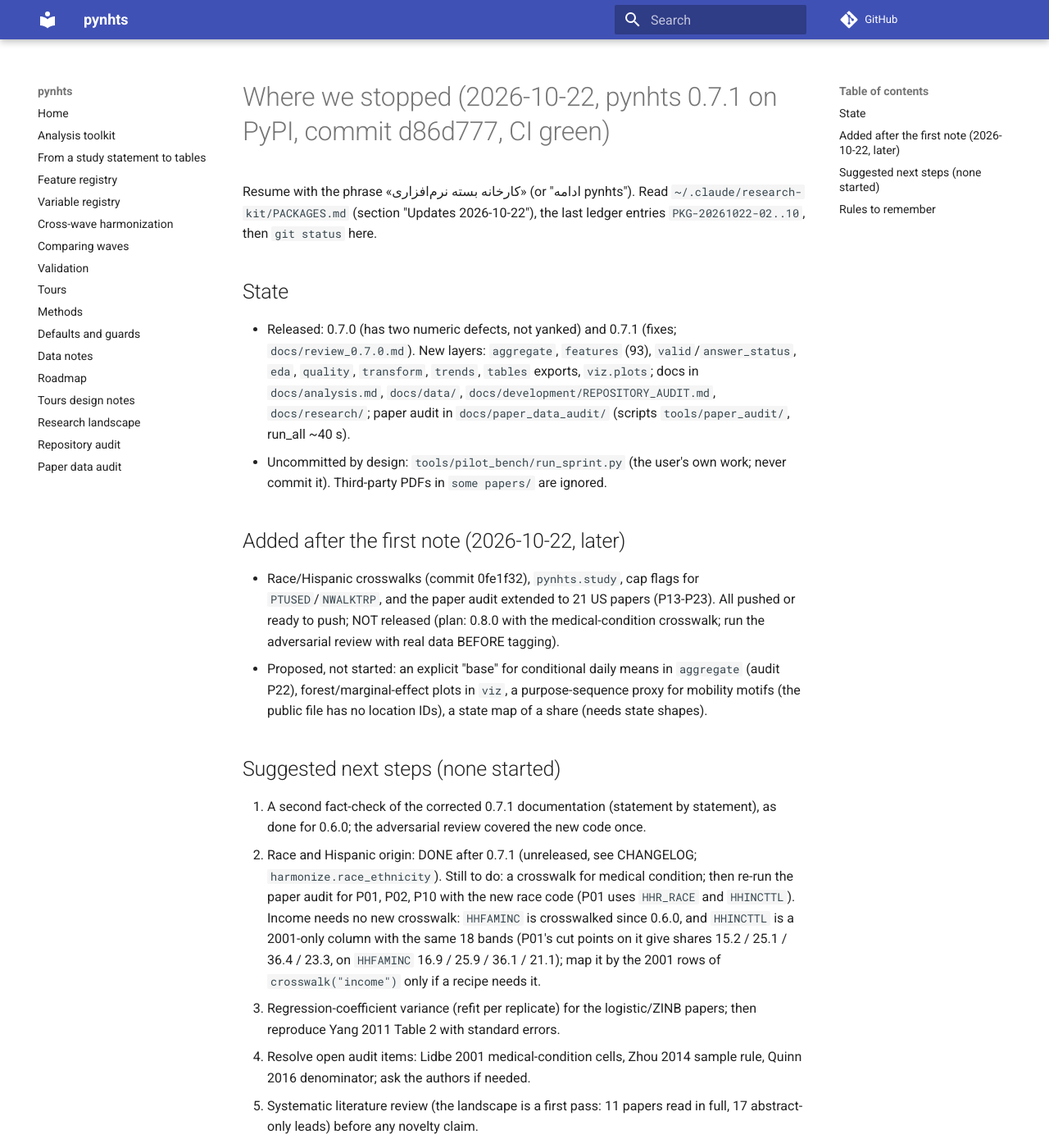
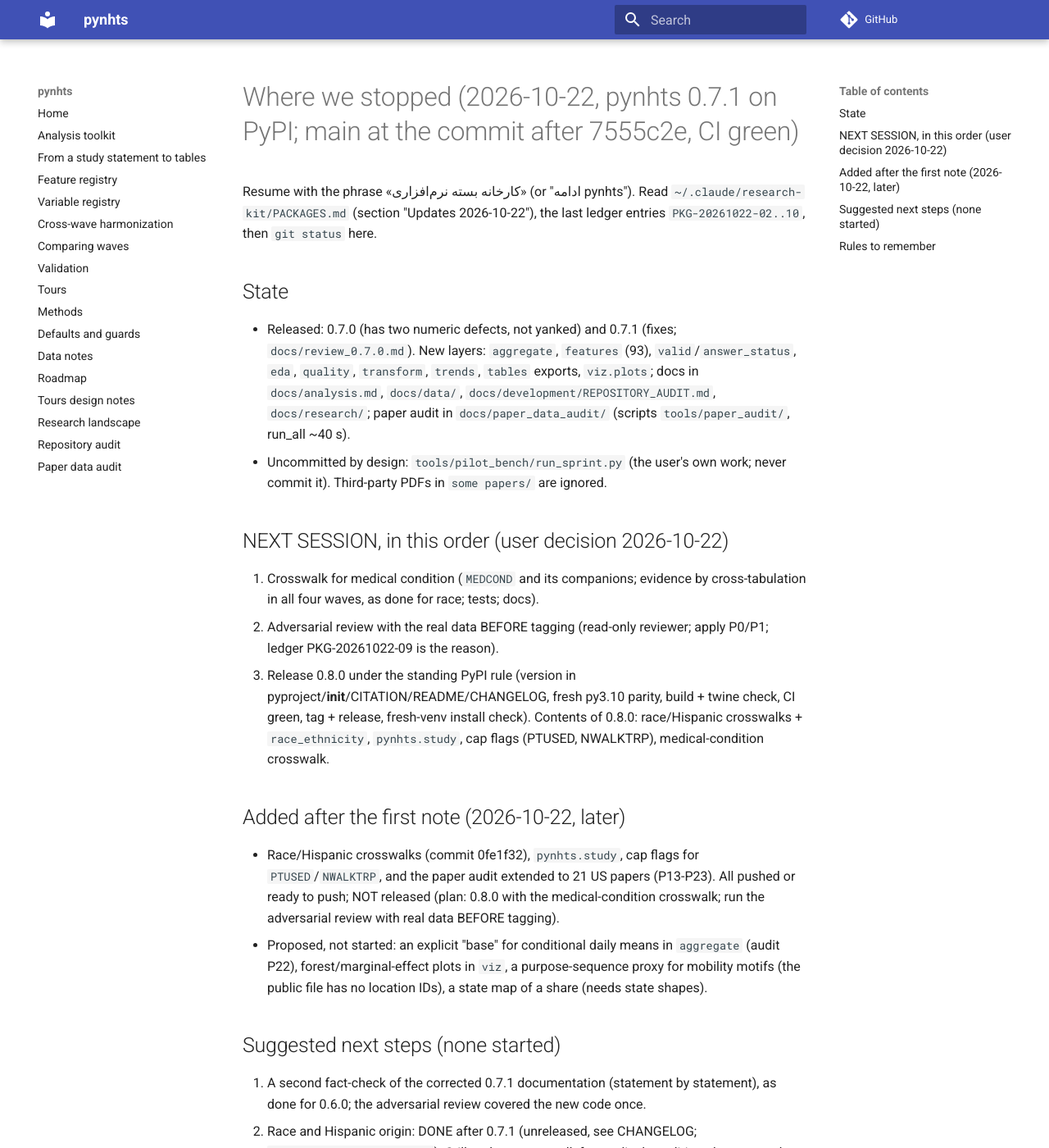
Before and after one commit to sabernaseralavi-60/pynhts, an MkDocs documentation site: the page built from docs/development/NEXT_SESSION.md, in a window 1280 px wide and 1400 px high. Shown: the whole window at 82% size. Built offline with MkDocs 1.6.1 and Material for MkDocs 9.7.7, drawn with Linux system fonts in a browser that asks for light colours; comment, search, counter and statistics services are not loaded.

Commit message:
docs: NEXT_SESSION plan (medical-condition crosswalk, adversarial review, release 0.8.0)
Co-Authored-By: Claude Sonnet 5.5 <noreply@anthropic.com>

```diff
--- a/docs/development/NEXT_SESSION.md
+++ b/docs/development/NEXT_SESSION.md
@@ -1,4 +1,4 @@
-# Where we stopped (2026-10-22, pynhts 0.7.1 on PyPI, commit d86d777, CI green)
+# Where we stopped (2026-10-22, pynhts 0.7.1 on PyPI; main at the commit after 7555c2e, CI green)
 
 Resume with the phrase «کارخانه بسته نرم‌افزاری» (or "ادامه pynhts"). Read `~/.claude/research-kit/PACKAGES.md` (section "Updates 2026-10-22"),
 the last ledger entries `PKG-20261022-02..10`, then `git status` here.
@@ -8,6 +8,12 @@ the last ledger entries `PKG-20261022-02..10`, then `git status` here.
   `valid`/`answer_status`, `eda`, `quality`, `transform`, `trends`, `tables` exports, `viz.plots`; docs in `docs/analysis.md`, `docs/data/`,
   `docs/development/REPOSITORY_AUDIT.md`, `docs/research/`; paper audit in `docs/paper_data_audit/` (scripts `tools/paper_audit/`, run_all ~40 s).
 * Uncommitted by design: `tools/pilot_bench/run_sprint.py` (the user's own work; never commit it). Third-party PDFs in `some papers/` are ignored.
+
+## NEXT SESSION, in this order (user decision 2026-10-22)
+1. Crosswalk for medical condition (`MEDCOND` and its companions; evidence by cross-tabulation in all four waves, as done for race; tests; docs).
+2. Adversarial review with the real data BEFORE tagging (read-only reviewer; apply P0/P1; ledger PKG-20261022-09 is the reason).
+3. Release 0.8.0 under the standing PyPI rule (version in pyproject/__init__/CITATION/README/CHANGELOG, fresh py3.10 parity, build + twine check, CI green, tag + release, fresh-venv install check).
+Contents of 0.8.0: race/Hispanic crosswalks + `race_ethnicity`, `pynhts.study`, cap flags (PTUSED, NWALKTRP), medical-condition crosswalk.
 
 ## Added after the first note (2026-10-22, later)
 * Race/Hispanic crosswalks (commit 0fe1f32), `pynhts.study`, cap flags for `PTUSED`/`NWALKTRP`, and the paper audit extended to 21 US papers (P13-P23).
```
